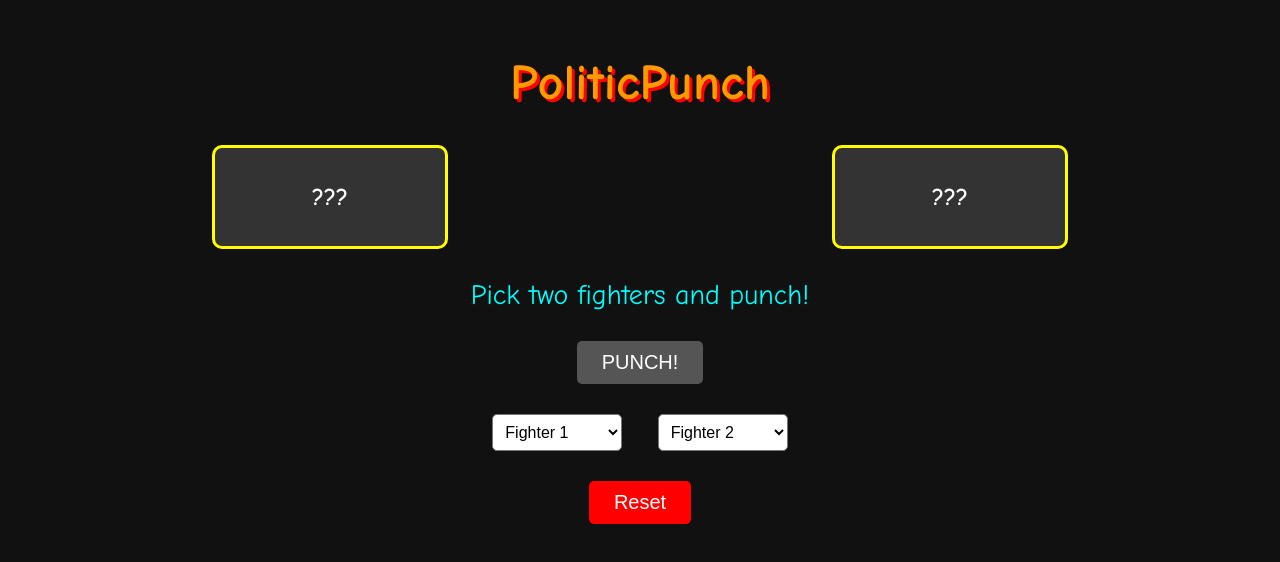
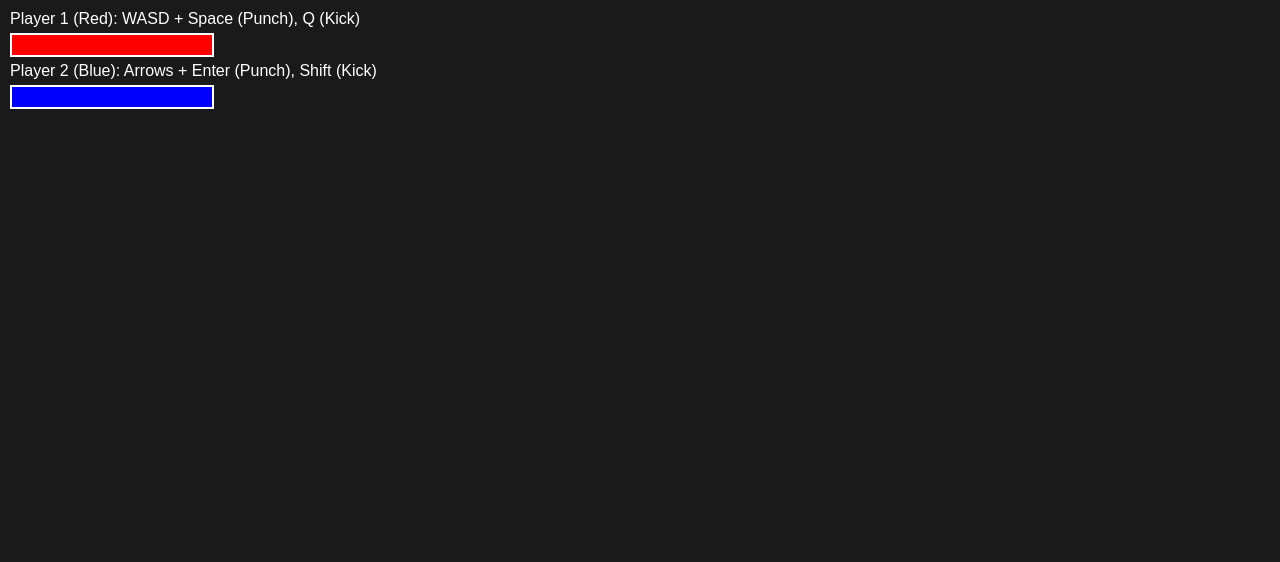
Before and after one commit to PoliticPunch/PoliticPunch2, a plain HTML site: page index.html in a window 1280 px wide. Drawn offline with nearby package versions, Linux system fonts and the light colour scheme.

Commit message:
Update index.html

```diff
--- a/index.html
+++ b/index.html
@@ -1,44 +1,26 @@
 <!DOCTYPE html>
-<html>
+<html lang="en">
 <head>
-    <title>PoliticPunch</title>
-    <link rel="stylesheet" href="style.css">
+    <meta charset="UTF-8">
+    <meta name="viewport" content="width=device-width, initial-scale=1.0">
+    <title>Political Fight Club</title>
+    <style>
+        body { margin: 0; overflow: hidden; background: #1a1a1a; }
+        canvas { display: block; }
+        #ui { position: absolute; top: 10px; left: 10px; color: white; font-family: Arial; font-size: 16px; }
+        .health-bar { width: 200px; height: 20px; background: #333; border: 2px solid #fff; margin: 5px 0; }
+        .health { height: 100%; transition: width 0.3s; }
+    </style>
 </head>
 <body>
-    <div class="container">
-        <h1>PoliticPunch</h1>
-        <div id="fight-zone">
-            <div class="fighter" id="fighter1">
-                <h2><span id="f1-name">???</span></h2>
-            </div>
-            <div class="fighter" id="fighter2">
-                <h2><span id="f2-name">???</span></h2>
-            </div>
-        </div>
-        <p id="punch-line">Pick two fighters and punch!</p>
-        <button id="punch-btn" disabled>PUNCH!</button>
-        <div class="select-zone">
-            <select id="f1-select">
-                <option value="">Fighter 1</option>
-                <option value="Trump">Trump</option>
-                <option value="JDVance">JD Vance</option>
-                <option value="Zelensky">Zelensky</option>
-                <option value="Putin">Putin</option>
-                <option value="KingCharles">King Charles</option>
-                <option value="Macron">Macron</option>
-            </select>
-            <select id="f2-select">
-                <option value="">Fighter 2</option>
-                <option value="Trump">Trump</option>
-                <option value="JDVance">JD Vance</option>
-                <option value="Zelensky">Zelensky</option>
-                <option value="Putin">Putin</option>
-                <option value="KingCharles">King Charles</option>
-                <option value="Macron">Macron</option>
-            </select>
-        </div>
-        <button id="reset-btn">Reset</button>
+    <div id="ui">
+        <div>Player 1 (Red): WASD + Space (Punch), Q (Kick)</div>
+        <div class="health-bar"><div id="p1-health" class="health" style="width: 100%; background: #ff0000;"></div></div>
+        <div>Player 2 (Blue): Arrows + Enter (Punch), Shift (Kick)</div>
+        <div class="health-bar"><div id="p2-health" class="health" style="width: 100%; background: #0000ff;"></div></div>
     </div>
-    <script src="script.js"></script>
+    <script src="https://cdnjs.cloudflare.com/ajax/libs/three.js/r134/three.min.js"></script>
+    <script src="js/controls.js"></script>
+    <script src="js/main.js"></script>
 </body>
 </html>
```
